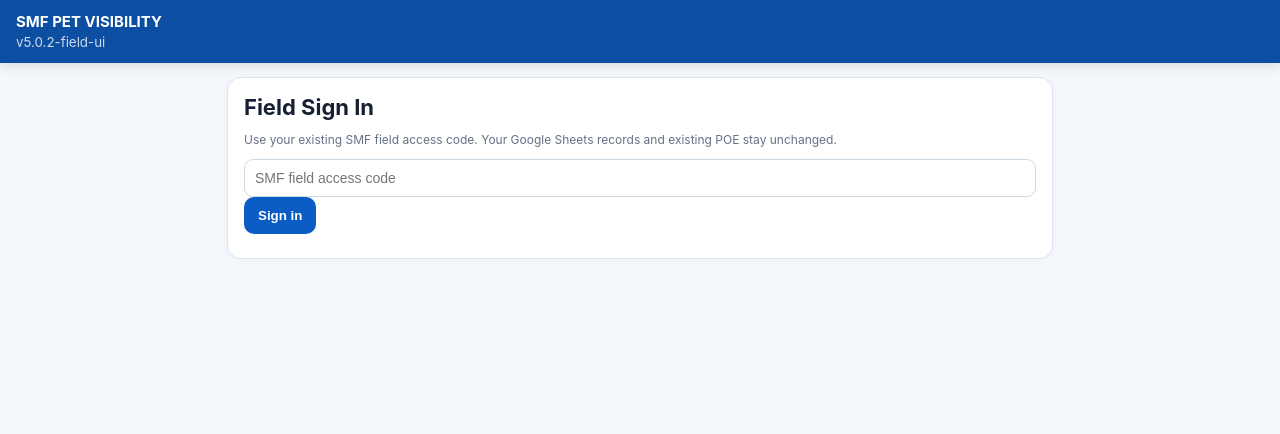
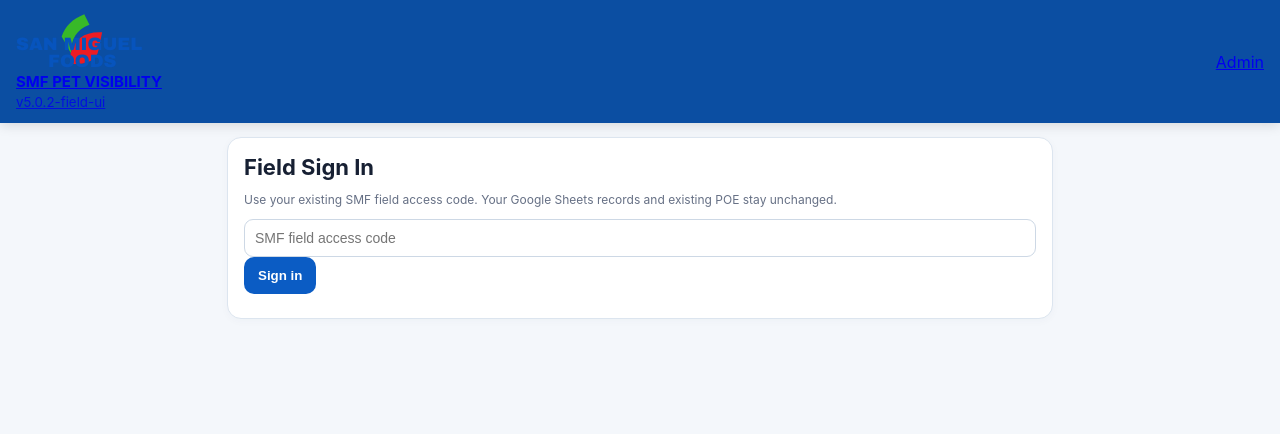
Before and after one commit to achillesprojects07-bit/SMF_Pet_Visibility, a plain HTML site: page index.html in a window 1280 px wide. Drawn offline with Linux system fonts and the light colour scheme.

Commit message:
Add San Miguel Foods branding and admin link

```diff
--- a/index.html
+++ b/index.html
@@ -10,9 +10,17 @@
   <link rel="stylesheet" href="styles.css">
 </head>
 <body>
-<header class="topbar">
-  <div><strong>SMF PET VISIBILITY</strong><small id="version">v5</small></div>
-  <button id="logoutBtn" class="secondary hidden">Sign out</button>
+<header class="topbar brandedTopbar">
+  <a class="fieldBrand" href="./" aria-label="San Miguel Foods Pet Visibility">
+    <svg class="fieldLogo" viewBox="0 0 310 120" role="img" aria-label="San Miguel Foods">
+      <path d="M145 5c-25 10-40 25-48 47l20 36c0-31 11-50 39-61z" fill="#38b928"/>
+      <path d="M116 88c8-31 30-47 67-45l-8 39c-4 20-22 31-59 28z" fill="#ed1c24"/>
+      <text x="0" y="80" font-family="Arial Black,Arial,sans-serif" font-size="38" font-weight="900" fill="#0754bd">SAN MIGUEL</text>
+      <text x="68" y="116" font-family="Arial Black,Arial,sans-serif" font-size="38" font-weight="900" fill="#0754bd">FOODS</text>
+    </svg>
+    <span><strong>SMF PET VISIBILITY</strong><small id="version">v5</small></span>
+  </a>
+  <div class="topActions"><a class="adminLink" href="admin.html">Admin</a><button id="logoutBtn" class="secondary hidden">Sign out</button></div>
 </header>
 <main class="shell">
   <section id="loginView" class="card">
```
